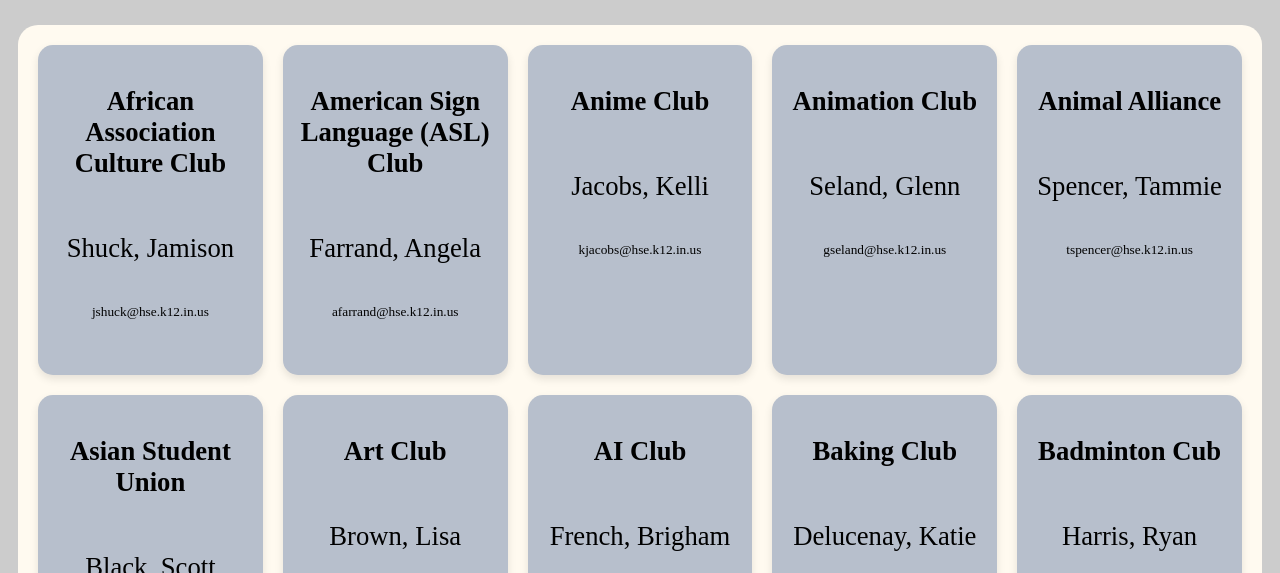
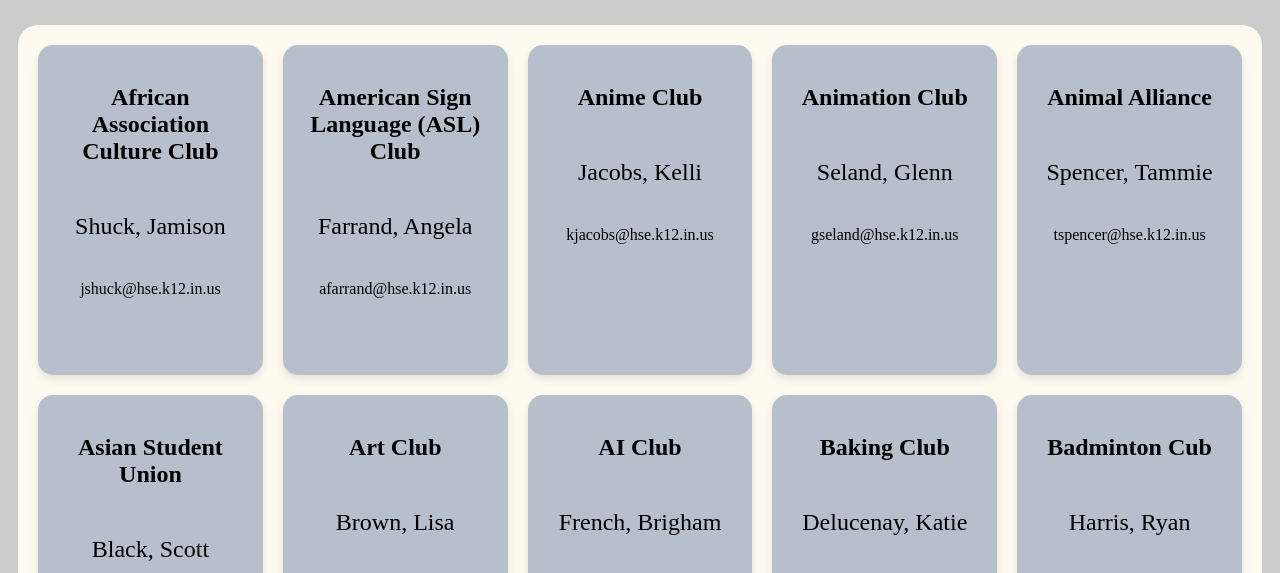
Before and after one commit to Thenameofallnames/Tiger-Finder, a plain HTML site: page Tiger Finder/Clubs.html in a window 1280 px wide. Shown: the part 212-785 px from the top of the page. Drawn offline with Linux system fonts and the light colour scheme.

Commit message:
club css
club css font size for text boxes

```diff
--- a/Tiger Finder/Club.css
+++ b/Tiger Finder/Club.css
@@ -43,7 +43,6 @@ position: relative;
   display: flex;
   flex-direction: column;   /* stack children vertically */
   justify-content: flex-start; /* align to top */
-
   border-radius: 15px;
   height: 300px;
   box-shadow: 0 4px 8px rgba(0,0,0,0.1);
@@ -60,9 +59,9 @@ font-style: helvetica ;
 
 .clubBoxesFontSize {
 
-    font-size: 20pt;
+    font-size: clamp(16px, 4vw, 24px);
 
 }
 .clubBoxesEmailSize {
-    font-size: 10pt;
+    font-size: clamp(12px, 3vw, 16px);
 }
--- a/Tiger Finder/club.css
+++ b/Tiger Finder/club.css
@@ -43,7 +43,6 @@ position: relative;
   display: flex;
   flex-direction: column;   /* stack children vertically */
   justify-content: flex-start; /* align to top */
-
   border-radius: 15px;
   height: 300px;
   box-shadow: 0 4px 8px rgba(0,0,0,0.1);
@@ -60,9 +59,9 @@ font-style: helvetica ;
 
 .clubBoxesFontSize {
 
-    font-size: 20pt;
+    font-size: clamp(16px, 4vw, 24px);
 
 }
 .clubBoxesEmailSize {
-    font-size: 10pt;
+    font-size: clamp(12px, 3vw, 16px);
 }
```
